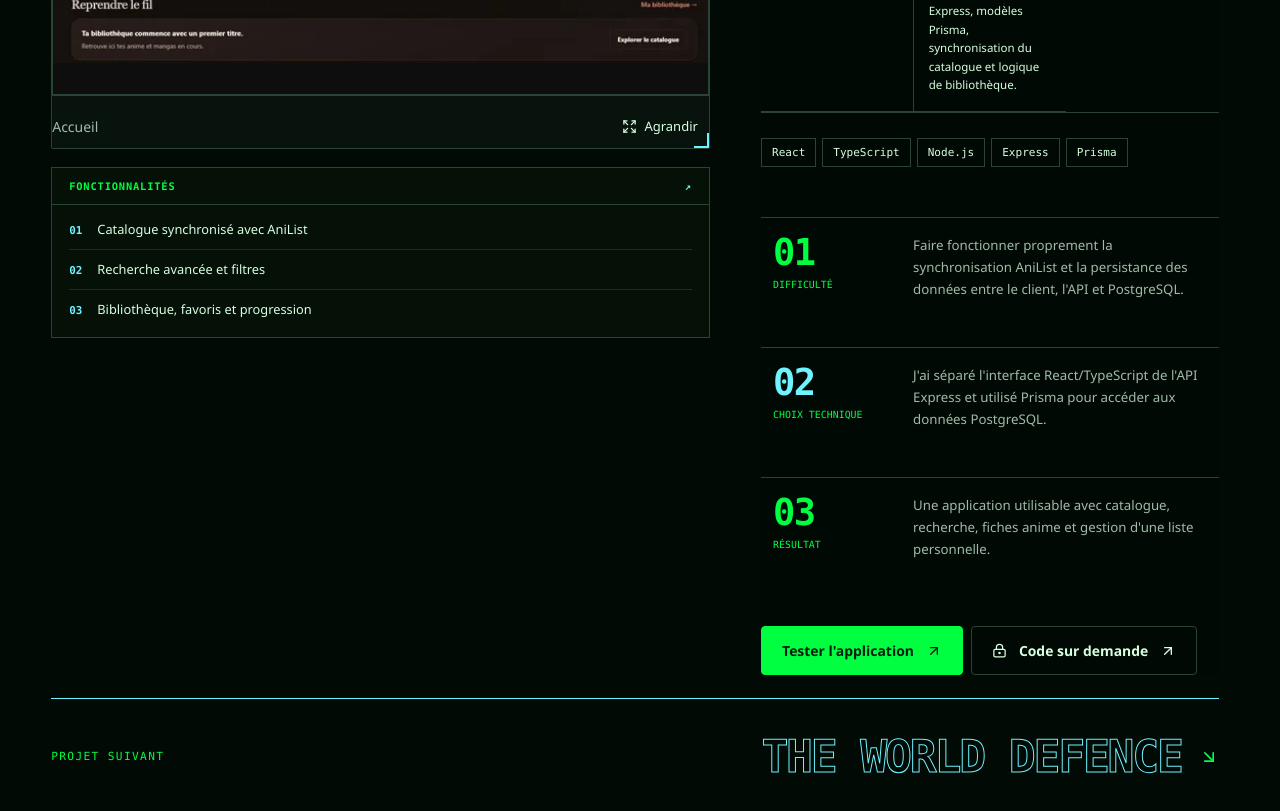
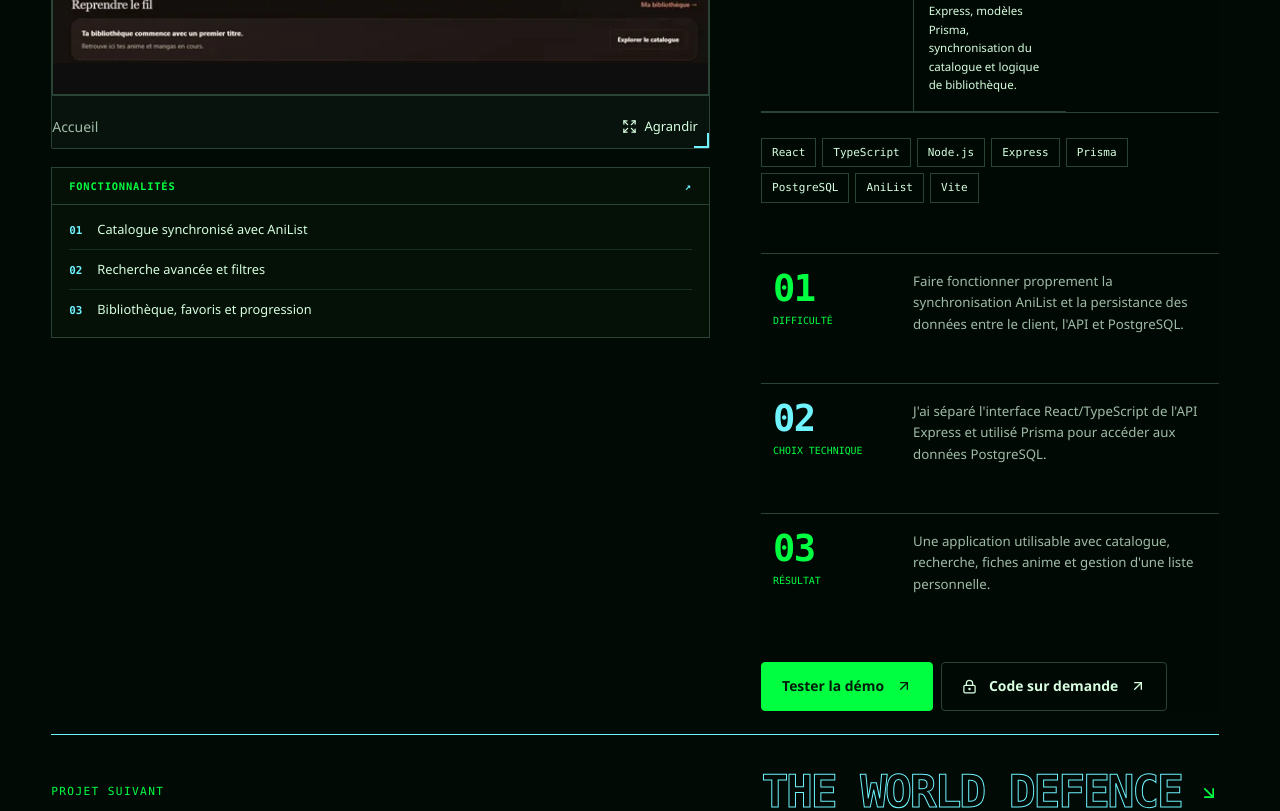
Before and after one commit to LylianMichel/portfolio, a React (Vite) app: page / in a window 1280 px wide. Shown: the part 1800-2611 px from the top of the page. Built offline with nearby package versions, Linux system fonts and the light colour scheme.

Commit message:
design: présenter les technologies complètes et clarifier la démo

```diff
--- a/src/components/projects/ProjectCard.tsx
+++ b/src/components/projects/ProjectCard.tsx
@@ -41,13 +41,13 @@ export const ProjectCard=({project,nextProject,featured,index}:{project:Project;
    <h3 id={`${project.id}-title`} data-case-number={String(index+1).padStart(2,"0")}>{project.title}</h3>
    <p className="lm-case-description">{project.shortDescription}</p>
    <MetaBar project={project}/>
-   <div className="lm-case-tags">{project.technologies.slice(0,5).map(tag=><Tag key={tag}>{tag}</Tag>)}</div>
+   <div className="lm-case-tags">{project.technologies.map(tag=><Tag key={tag}>{tag}</Tag>)}</div>
    <div className="lm-case-decisions">
     {projectDecisions(project).map(({label,value,number})=>
       <div key={label}><span><strong>{number}</strong> {label}</span><p>{value}</p></div>)}
    </div>
    <div className="lm-case-actions">
-    {project.demoUrl&&<a className="lm-button lm-button--primary" href={project.demoUrl} rel="noopener noreferrer" target="_blank" aria-label={`Tester l’application — ${project.title} (nouvel onglet)`}>Tester l'application <ArrowUpRight size={16} aria-hidden /></a>}
+    {project.demoUrl&&<a className="lm-button lm-button--primary" href={project.demoUrl} rel="noopener noreferrer" target="_blank" aria-label={`Tester l’application — ${project.title} (nouvel onglet)`}>{project.id==="anivault"?"Tester la démo":"Tester l’application"} <ArrowUpRight size={16} aria-hidden /></a>}
     {project.codeAccess==="public"?<a className="lm-button" target="_blank" rel="noopener noreferrer" href={project.githubUrl}><Github size={16} aria-hidden/>Voir le code</a>:<a href={`mailto:${profile.email}?subject=${encodeURIComponent("Demande d'accès au code — "+project.title)}`} className="lm-button" aria-label={`Code sur demande — ${project.title} (par e-mail)`}><LockKeyhole size={15} aria-hidden/>Code sur demande <ArrowUpRight size={16} aria-hidden/></a>}
    </div>
   </div>
```
